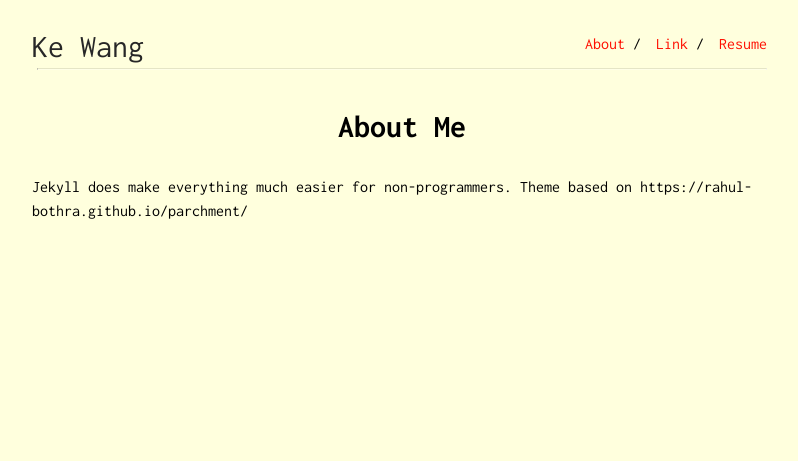
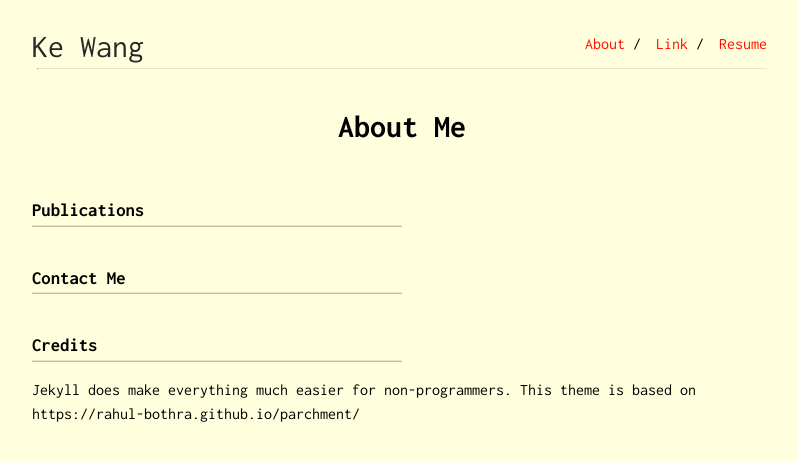
Before and after one commit to ekdc11/ekdc11.github.io, a Jekyll site: the page built from about.md, in a window 1280 px wide. Shown: the top 461 px of the page, without its empty margins (238-1036 px from the left). Built offline with Jekyll 4.4.1, drawn with Linux system fonts in a browser that asks for light colours.

Commit message:
Update about.md

```diff
--- a/about.md
+++ b/about.md
@@ -3,4 +3,12 @@ layout: default
 title: About Me
 ---
 
-Jekyll does make everything much easier for non-programmers. Theme based on https://rahul-bothra.github.io/parchment/
+
+
+### Publications
+
+### Contact Me
+
+### Credits
+
+Jekyll does make everything much easier for non-programmers. This theme is based on https://rahul-bothra.github.io/parchment/
```
